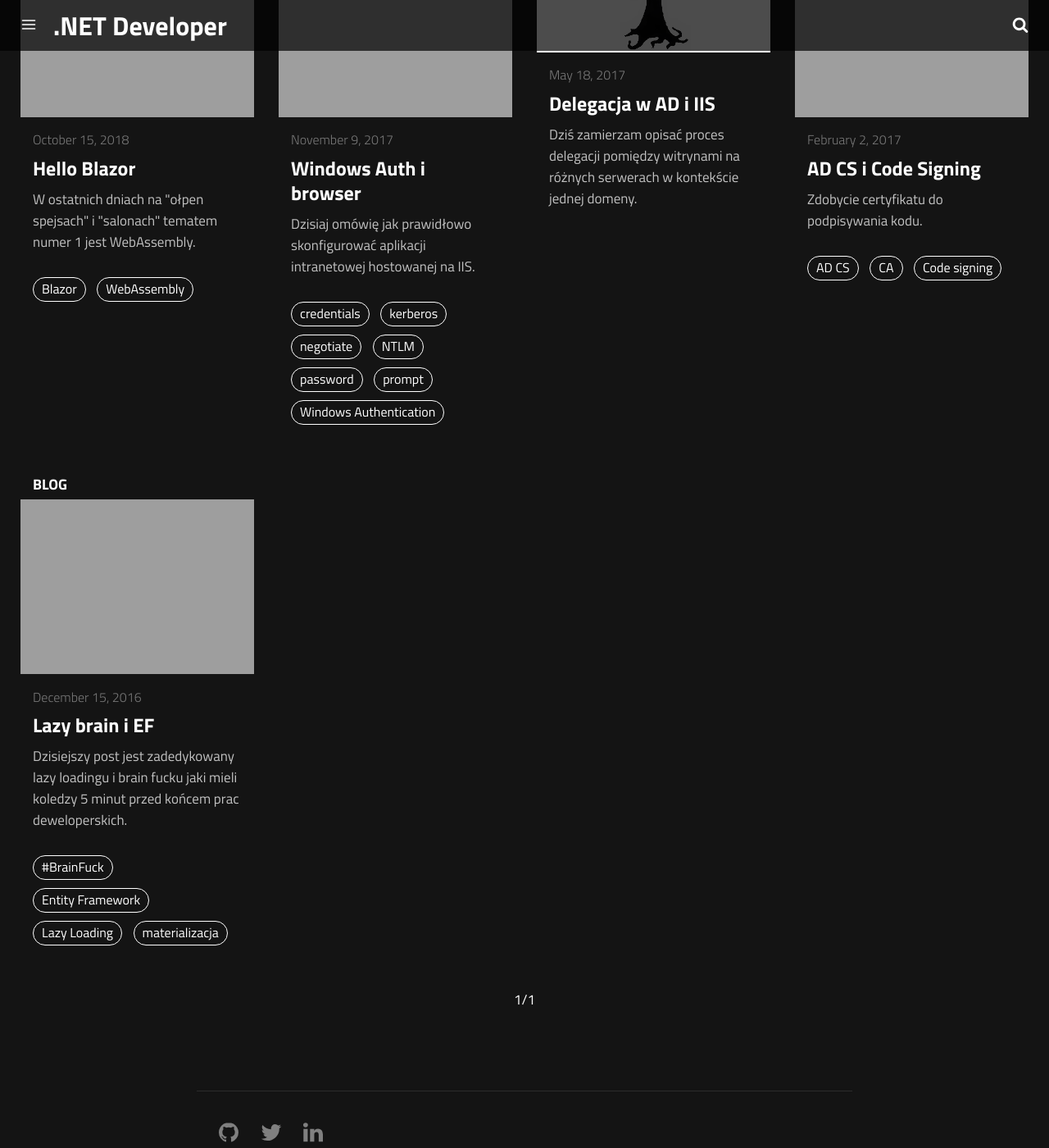
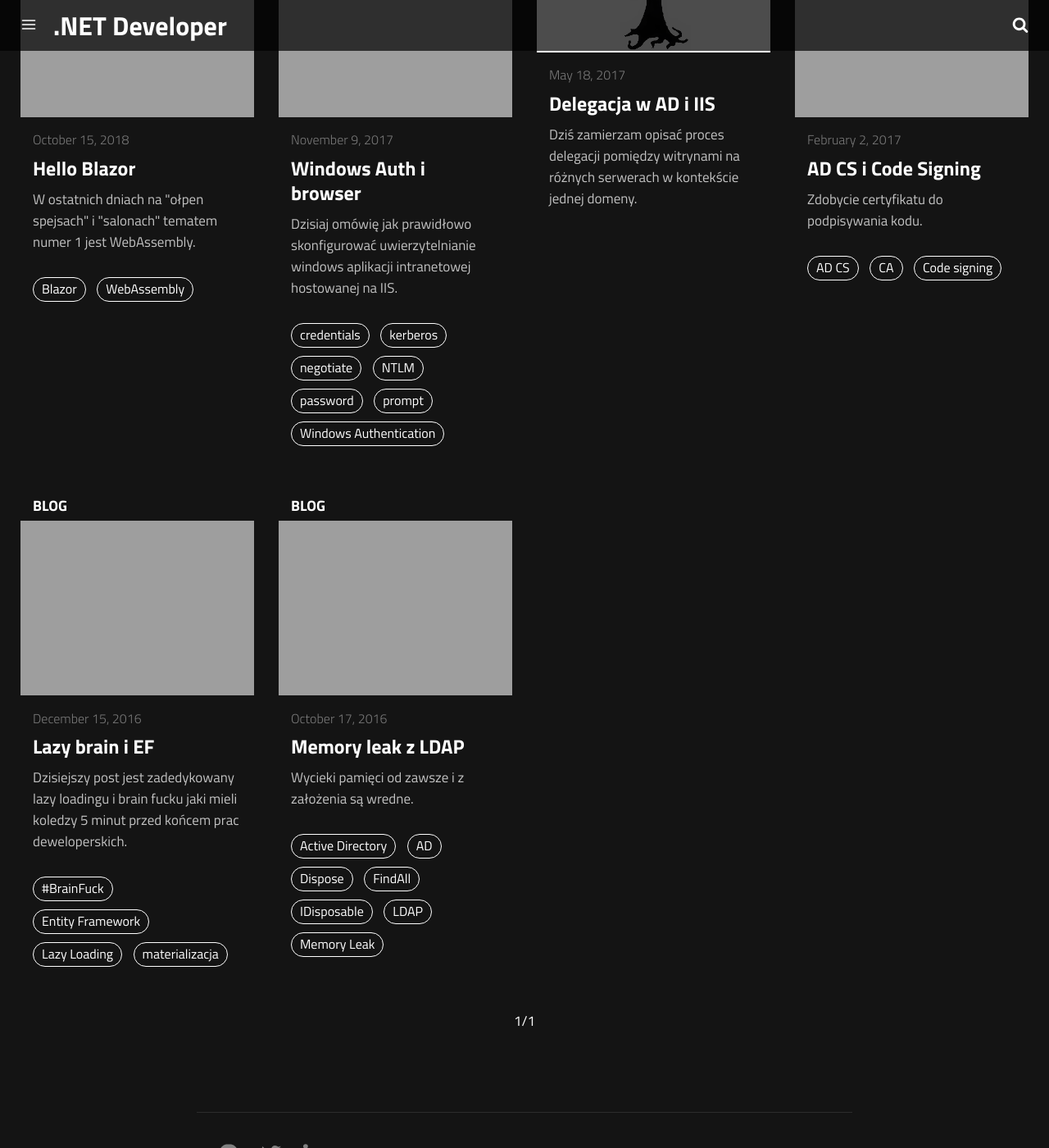
Before and after one commit to asienicki/asienicki.github.io, a Jekyll site: the page built from index.html, in a window 1280 px wide and 1400 px high, scrolled down 207 px. Shown: the whole window at 82% size. Built offline with Jekyll 4.4.1, drawn with Linux system fonts in a browser that asks for light colours; the list of posts is cut into pages by our own code; some of the changed lines change nothing that is shown.

Commit message:
Memory leak z LDAP

````diff
--- /dev/null
+++ b/_posts/2016-10-17-memory-leak-z-ldap.md
@@ -0,0 +1,59 @@
+---
+layout: post
+title: Memory leak z LDAP
+type: post
+categories:
+- C#
+tags:
+- Active Directory
+- AD
+- Dispose
+- FindAll
+- IDisposable
+- LDAP
+- Memory Leak
+permalink: "/memory-leak-z-ldap/"
+image: 'https://sienicki.dev/assets/tiles/memory-leak.jpg'
+category: 'blog'
+introduction: Wycieki pamięci od zawsze i z założenia są wredne.
+---
+Wycieki pamięci od zawsze i z założenia są wredne.
+
+O ile w małych systemach znalezienie przyczyny wycieku jest proste, szybkie, łatwe i przyjemne, o tyle znalezienie smerfa w czymś większym stanowi już nie lada wyzwanie :mask:
+
+To co mi się przytrafiło to nie wykorzystanie dispose'a w metodzie findAll - tyle.
+
+Żadnych cudownych opowieści.
+Znalazłem go tylko dlatego, że mogłem testować moduły w swoim kodzie.
+Moduł który najmniej robił najwięcej zjadał... typowe.
+
+Jeżeli chodzi o te wszystkie analizatory, to nic mi nie było w stanie pomóc, bo wyciek następował poza kodem zarządzanym.
+
+Szybkie demo dla mnie i potomnych jak powinno wyglądać pobranie np. użytkowników z Active Directory:
+
+```csharp
+using (var context = new PrincipalContext(ContextType.Domain, "dom.com"))
+{
+  using (var userPrincipal = new UserPrincipal(context))
+  {
+    using (var searcher = new PrincipalSearcher(userPrincipal))
+    {
+      using (var users = searcher.FindAll())
+      {
+        foreach (var user in users)
+        {
+          using (var de = user.GetUnderlyingObject() as DirectoryEntry)
+          {
+            if (de != null)
+            {
+              Console.WriteLine( de.Properties["givenName"].Value);
+            }
+
+            Console.WriteLine();
+          }
+        }
+      }
+    }
+  }
+}
+```
--- a/_posts/2017-11-09-windows-auth-i-browser.md
+++ b/_posts/2017-11-09-windows-auth-i-browser.md
@@ -16,7 +16,7 @@ tags:
 permalink: "/windows-auth-i-browser/"
 image: 'https://sienicki.dev/assets/tiles/doorman.jpg'
 category: 'blog'
-introduction: Dzisiaj omówię jak prawidłowo skonfigurować aplikacji intranetowej hostowanej na IIS.
+introduction: Dzisiaj omówię jak prawidłowo skonfigurować uwierzytelnianie windows aplikacji intranetowej hostowanej na IIS.
 ---
 Dzisiaj omówię jak prawidłowo skonfigurować **uwierzytelnianie windows**
 aplikacji intranetowej hostowanej na IIS.
````
